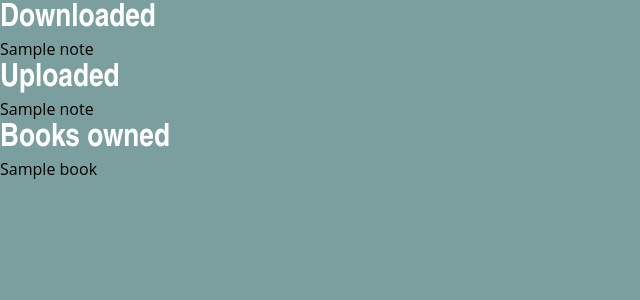
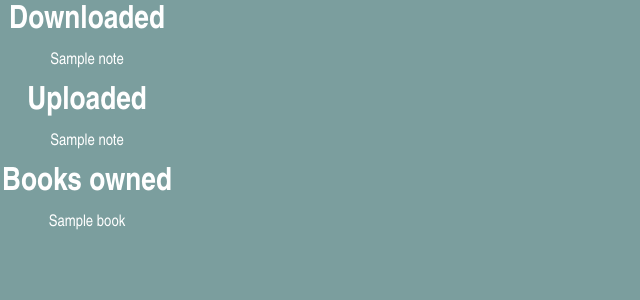
Before and after one commit to projectbookshelf2017/bookshelf, a Flask app: template templates/account.html in a window 1280 px wide. Shown: the part 60-360 px from the top of the page, without its empty margins (0-640 px from the left). Run offline with Flask 2, Linux system fonts and the light colour scheme; the template is opened without the code that fills it: values that come from a table or form of the project are taken from there, others are empty; tables that the repository leaves empty hold one stand-in row (values such as "Sample post"); parts of the project's set-up code (start-up, migrations or seed data) failed here and were passed over; some libraries are stand-ins or nearby versions.

Commit message:
account page modified

```diff
--- a/static/account.css
+++ b/static/account.css
@@ -207,7 +207,7 @@ body{
     color: white;
 }
 
-h1 {
+.c1 h1 {
     color: white;
     font-family: Agenda-Light, Agenda Light, Agenda, Arial Narrow, sans-serif;
 }
@@ -216,6 +216,6 @@ h1 {
    color: white;
     font-family: Agenda-Light, Agenda Light, Agenda, Arial Narrow, sans-serif;
     text-align: center;
-    font-size: 28px;
+
     padding: 10px;
 }
--- a/templates/account.html
+++ b/templates/account.html
@@ -31,24 +31,32 @@
                 <h2>  <a href={{ url_for('profile') }}> BUKSHELF </a> </h2>
 
         </div>
-        <h1>Downloaded</h1>
+        <table>
+            <TR>
+                <TH class="c1"> <h1>Downloaded</h1> </TH>
+            </TR>
             {% for item in notes_downloaded %}
             <TR>
                 <TD class="c2">{{item.title}}</TD>
             </TR>
             {% endfor %}
-        <h1>Uploaded</h1>
+            <TR>
+                <TH class="c1"> <h1>Uploaded</h1> </TH>
+            </TR>
             {% for item in notes_uploaded %}
             <TR>
                 <TD class="c2">{{item.title}}</TD>
             </TR>
             {% endfor %}
-        <h1>Books owned</h1>
+            <TR>
+                <TH class="c1"> <h1>Books owned</h1> </TH>
+            </TR>
             {% for item in books_owned %}
             <TR>
                 <TD class="c2">{{item.book_name}}</TD>
             </TR>
             {% endfor %}
+        </table>
             <div id="search">
 
             <form method="POST">
```
Lines whose indentation alone changed are shown as unchanged.
